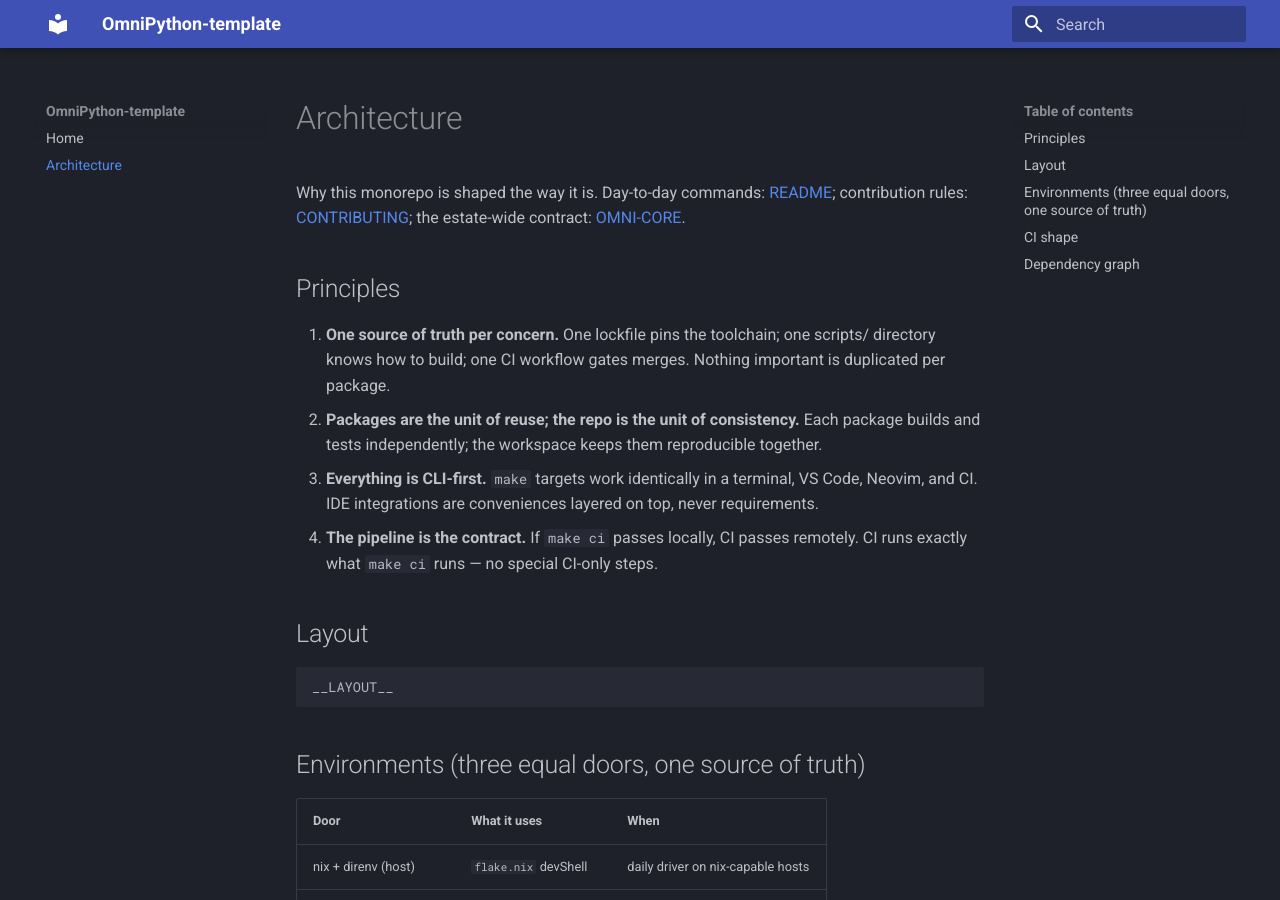
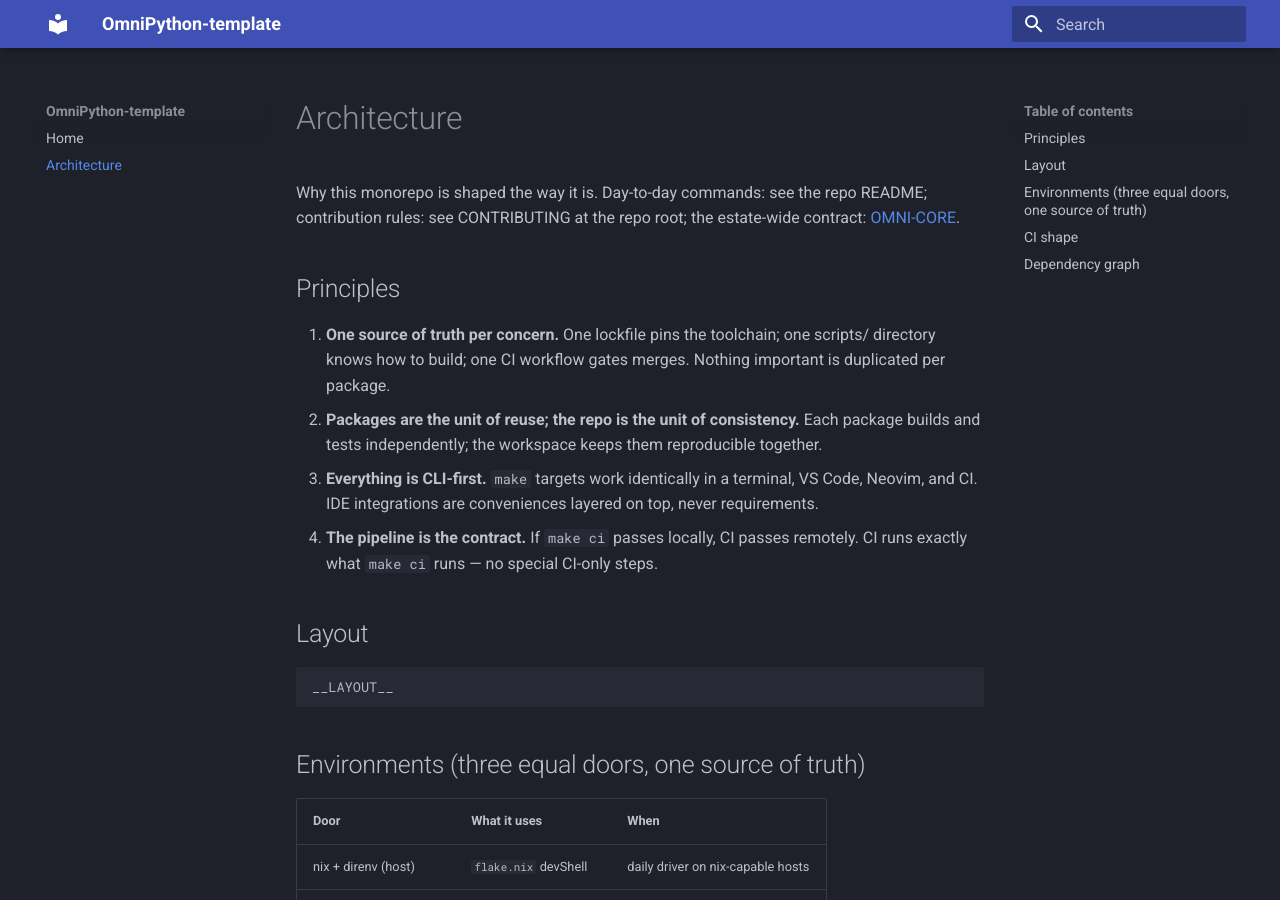
Before and after one commit to WyattAu/OmniPython-template, an MkDocs documentation site: the page built from docs/architecture.md, in a window 1280 px wide and 900 px high. Built offline with MkDocs 1.6.1 and Material for MkDocs 9.7.7, drawn with Linux system fonts in a browser that asks for light colours.

Commit message:
fix(ci): lint job runs real make targets; architecture doc without dead relative links

```diff
--- a/docs/architecture.md
+++ b/docs/architecture.md
@@ -1,7 +1,7 @@
 # Architecture
 
-Why this monorepo is shaped the way it is. Day-to-day commands: [README](README.md);
-contribution rules: [CONTRIBUTING](CONTRIBUTING.md); the estate-wide contract:
+Why this monorepo is shaped the way it is. Day-to-day commands: see the repo README;
+contribution rules: see CONTRIBUTING at the repo root; the estate-wide contract:
 [OMNI-CORE](https://github.com/WyattAu/engineering-standards/blob/main/OMNI-CORE.md).
 
 ## Principles
```
Also changed, not shown: 1 other file.
